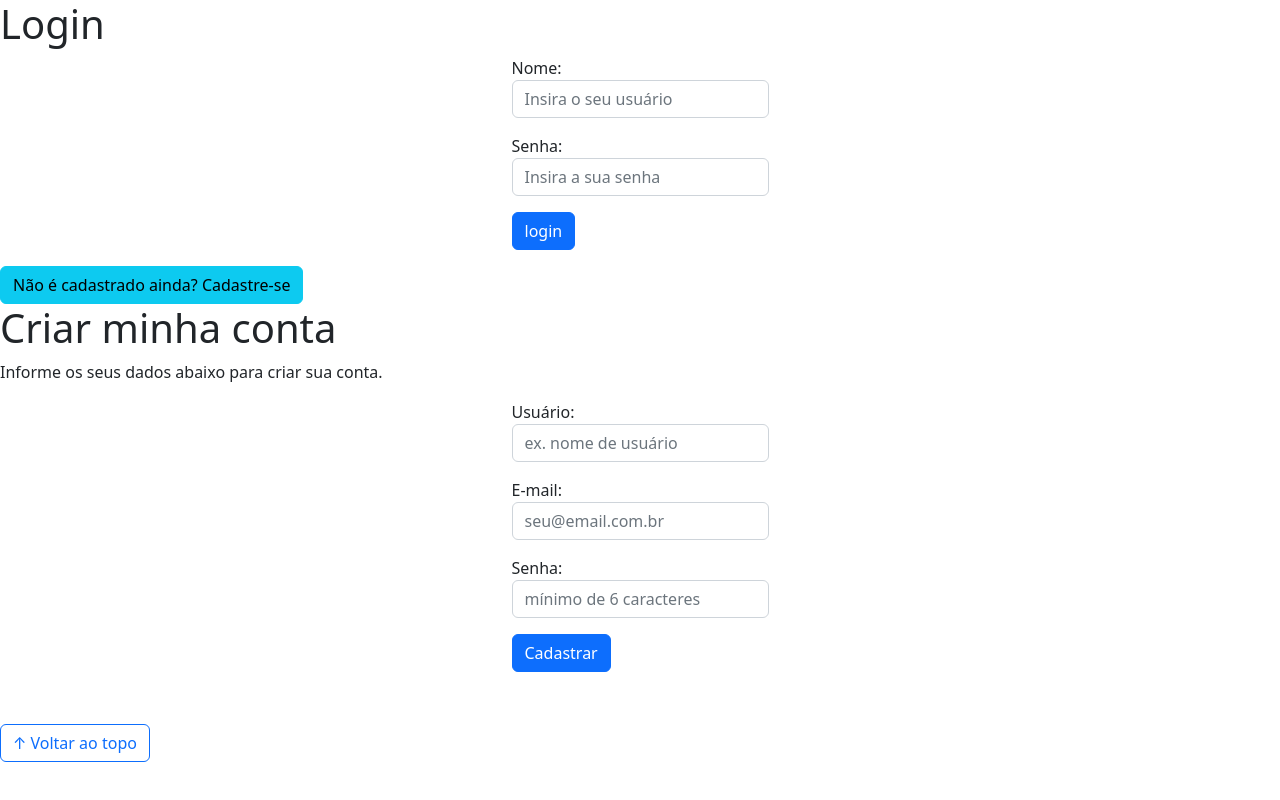
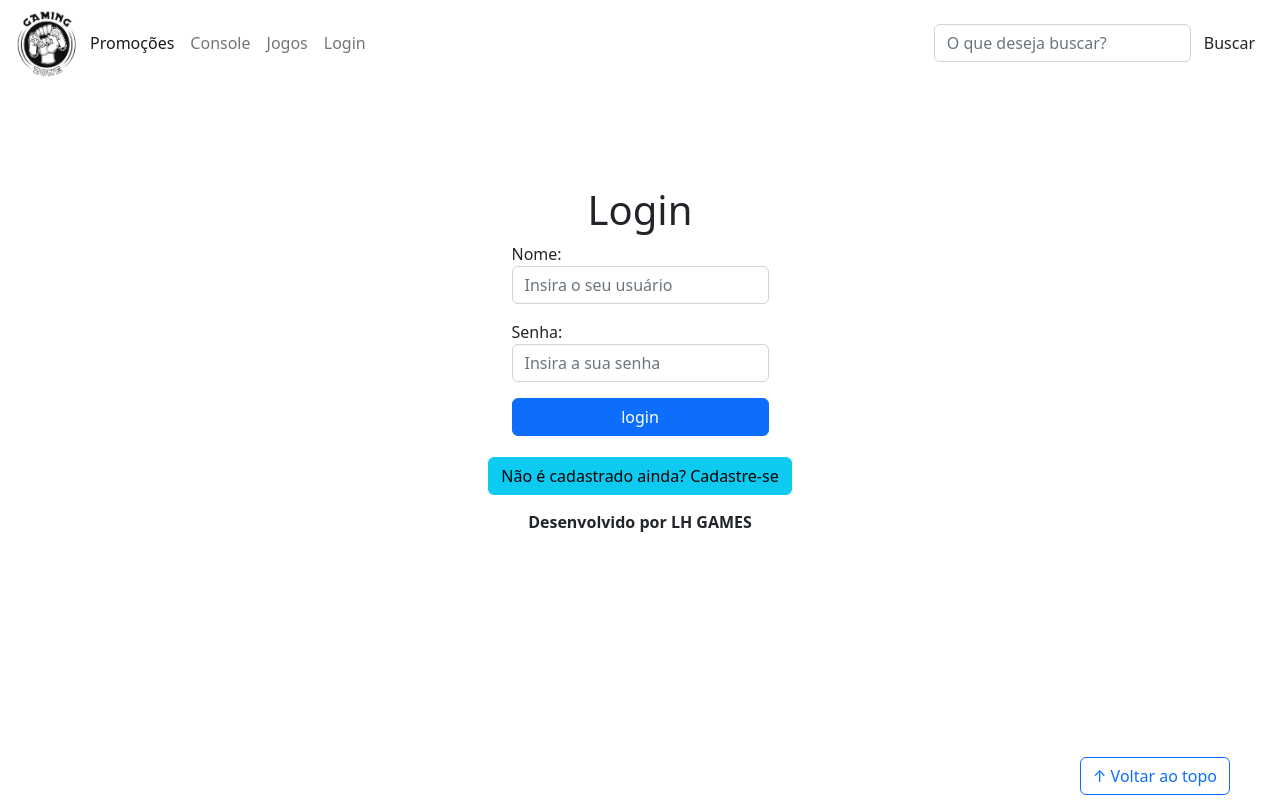
Before and after one commit to mateusctm/atividade-CFE, a plain HTML site: page login.html in a window 1280 px wide. Both pictures are taken after a click on the button "login". Drawn offline with nearby package versions, Linux system fonts and the light colour scheme.

Commit message:
cria pagina de login e cadastro login.html

```diff
--- a/css/estilo.css
+++ b/css/estilo.css
@@ -47,8 +47,31 @@
 
 
 /*Botão Voltar topo*/
+#voltar-topo {
+ position: fixed;
+ bottom:5px;
+ right: 50px;
+ }
 
 /* página de login  */
+ #section-login{
+ margin-top: 100px;
+ }
+ #section-login h1{
+ text-align: center;
+ }
+ #section-login input{
+ width: 100%;
+ }
 
 
 /* Formulário de cadastro*/
+ #section-cadastro{
+ padding: 5px;
+ text-align: center;
+ background-color: #fff;
+ }
+ #form-cadastrar {
+ padding: 50px;
+ display: none;
+ }
--- a/js/jquery-script.js
+++ b/js/jquery-script.js
@@ -1 +1,8 @@
 //efeito de esconder formulário de cadastro
+$(document).ready(function () {
+    $("#botao-cadastrar").click(function () {
+        $("#form-cadastrar").slideToggle("slow");
+        $("#section-login").slideToggle("slow");
+        $("#botao-cadastrar").hide();
+    });
+});
--- a/js/script.js
+++ b/js/script.js
@@ -1,5 +1,30 @@
 //efeito do botão voltar ao Topo
+function topo() {
+    window.scrollTo({
+        top: 0,
+        left: 0,
+        behavior: 'smooth'
+    })
+}
 
 //Validação de Login
+function login() {
+    var logado = 0;
+    var usuario = document.getElementsByName('usuario')[0].value;
+    usuario = usuario.toLowerCase();
+    var senha = document.getElementById('senha').value;
+    senha = senha.toLowerCase();
+    if (usuario == "admin" && senha == "123456") {
+        window.location = "index.html";
+        logado = 1;
+    }
+    if (logado == 0) {
+        alert("Acesso Negado.Dadosincorretos");
+    }
+}
 
 //Ativar alert no botão cadastrar
+function cadastro() {
+    alert("Cadastrado com sucesso!");
+    window.location.href = "index.html";
+}
--- a/login.html
+++ b/login.html
@@ -13,6 +13,37 @@
 
 <body>
     <header>
+        <nav class="navbar navbar-expand-lg">
+            <div class="container-fluid">
+                <a class="navbarbrand" href="index.html"><img src="img/logo.png"></a>
+                <button class="navbar-toggler" type="button" data-bs toggle="collapse"
+                    data-bs-target="#navbarSupportedContent" aria controls="navbarSupportedContent"
+                    aria-expanded="false" aria-label="Toggle navigation">
+                    <span class="navbar-toggler-icon"></span>
+                </button>
+                <div class="collapse navbar-collapse" id="navbarSupportedContent">
+                    <ul class="navbar-nav me-auto mb-2 mb-lg-0">
+                        <li class="nav-item">
+                            <a class="nav-link active" aria current="page" href="#">Promoções</a>
+                        </li>
+                        <li class="nav-item">
+                            <a class="nav-link" href="#">Console</a>
+                        </li>
+                        <li class="nav-item">
+                            <a class="nav-link" href="#">Jogos</a>
+                        </li>
+                        <li class="nav-item">
+                            <a class="nav-link" href="login.html">Login</a>
+                        </li>
+                    </ul>
+                    <form class="d-flex" role="search">
+                        <input class="form-control me2" type="search" placeholder="O que deseja buscar?"
+                            aria-label="Search">
+                        <button class="btn btn-outlinesuccess" type="submit">Buscar</button>
+                    </form>
+                </div>
+            </div>
+        </nav>
 
     </header>
 
@@ -79,10 +110,11 @@
 
 
     <footer>
-        <p></p>
+        <p>Desenvolvido por LH GAMES</p>
     </footer>
 
-    <button id="voltar-topo" type="button" class="btn btn-outline-primary">&uarr; Voltar ao topo</button>
+    <button id="voltar-topo" type="button" class="btn btn-outline-primary" onclick="topo()">&uarr; Voltar ao
+        topo</button>
 
     <script src="https://cdn.jsdelivr.net/npm/bootstrap@5.2.2/dist/js/bootstrap.bundle.min.js"
         integrity="sha384-OERcA2EqjJCMA+/3y+gxIOqMEjwtxJY7qPCqsdltbNJuaOe923+mo//f6V8Qbsw3"
```
Also changed, not shown: index.html (+1 -1 lines).
